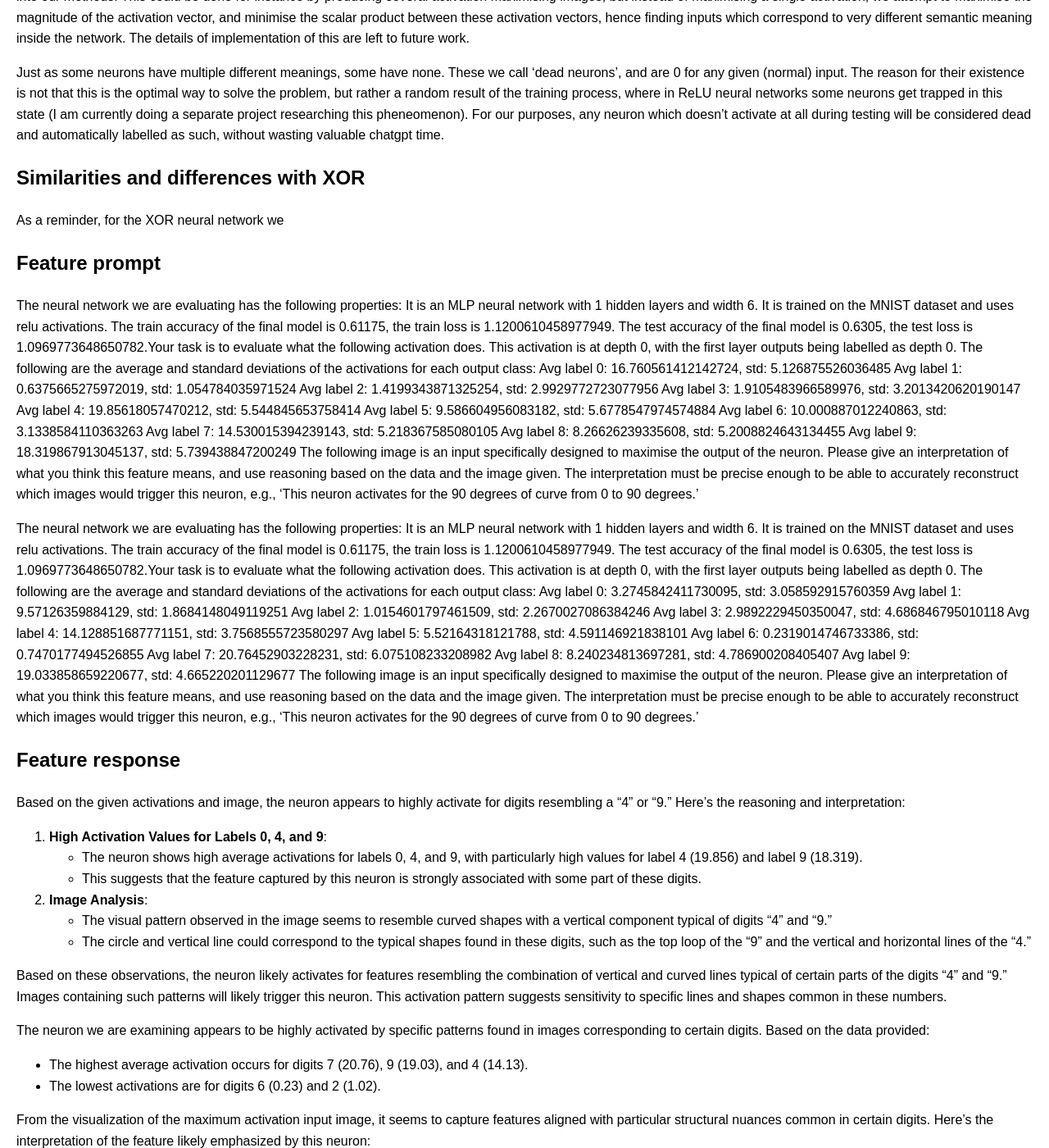
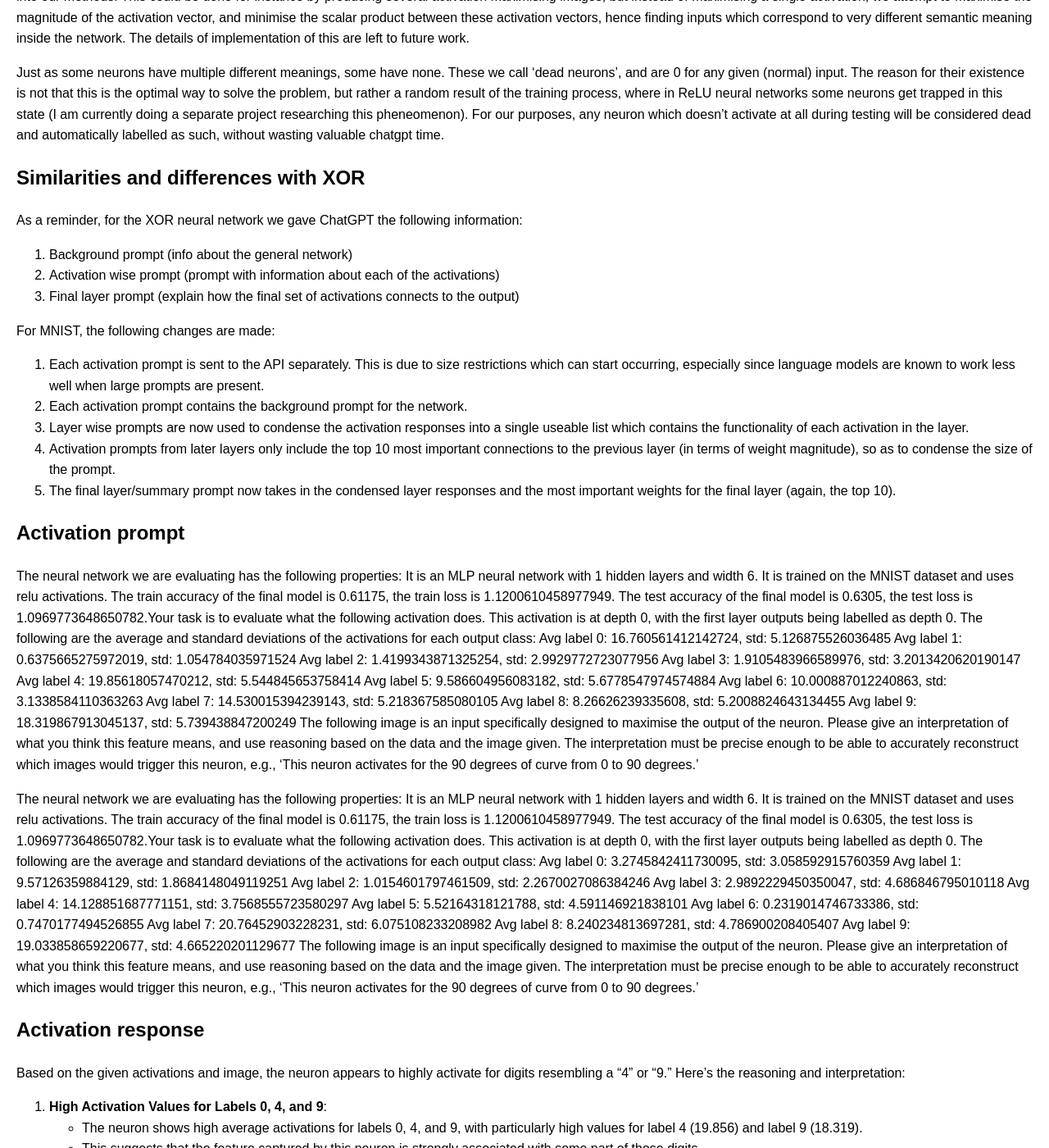
Before and after one commit to Arkleseisure/Arkleseisure.github.io, a Jekyll site: the page built from pages/mnist.md, in a window 1280 px wide and 1400 px high, scrolled down 1866 px. Shown: the whole window at 82% size. Built offline with Jekyll 4.4.1, drawn with Linux system fonts in a browser that asks for light colours.

Commit message:
Update mnist.md

```diff
--- a/pages/mnist.md
+++ b/pages/mnist.md
@@ -23,10 +23,20 @@ Now, a note on polysemanticity. This is a phenomenon which has been noticed in m
 Just as some neurons have multiple different meanings, some have none. These we call 'dead neurons', and are 0 for any given (normal) input. The reason for their existence is not that this is the optimal way to solve the problem, but rather a random result of the training process, where in ReLU neural networks some neurons get trapped in this state (I am currently doing a separate project researching this pheneomenon). For our purposes, any neuron which doesn't activate at all during testing will be considered dead and automatically labelled as such, without wasting valuable chatgpt time.
 
 ## Similarities and differences with XOR
-As a reminder, for the XOR neural network we
+As a reminder, for the XOR neural network we gave ChatGPT the following information:
+1. Background prompt (info about the general network)
+2. Activation wise prompt (prompt with information about each of the activations)
+3. Final layer prompt (explain how the final set of activations connects to the output)
+
+For MNIST, the following changes are made:
+1. Each activation prompt is sent to the API separately. This is due to size restrictions which can start occurring, especially since language models are known to work less well when large prompts are present.
+2. Each activation prompt contains the background prompt for the network.
+3. Layer wise prompts are now used to condense the activation responses into a single useable list which contains the functionality of each activation in the layer.
+4. Activation prompts from later layers only include the top 10 most important connections to the previous layer (in terms of weight magnitude), so as to condense the size of the prompt.
+5. The final layer/summary prompt now takes in the condensed layer responses and the most important weights for the final layer (again, the top 10).
 
 
-## Feature prompt
+## Activation prompt
 The neural network we are evaluating has the following properties:
 It is an MLP neural network with 1 hidden layers and width 6.
 It is trained on the MNIST dataset and uses relu activations.
@@ -67,7 +77,7 @@ The following image is an input specifically designed to maximise the output of
 Please give an interpretation of what you think this feature means, and use reasoning based on the data and the image given.
 The interpretation must be precise enough to be able to accurately reconstruct which images would trigger this neuron, e.g., 'This neuron activates for the 90 degrees of curve from 0 to 90 degrees.'
 
-## Feature response
+## Activation response
 Based on the given activations and image, the neuron appears to highly activate for digits resembling a "4" or "9." Here's the reasoning and interpretation:
 
 1. **High Activation Values for Labels 0, 4, and 9**:
```
